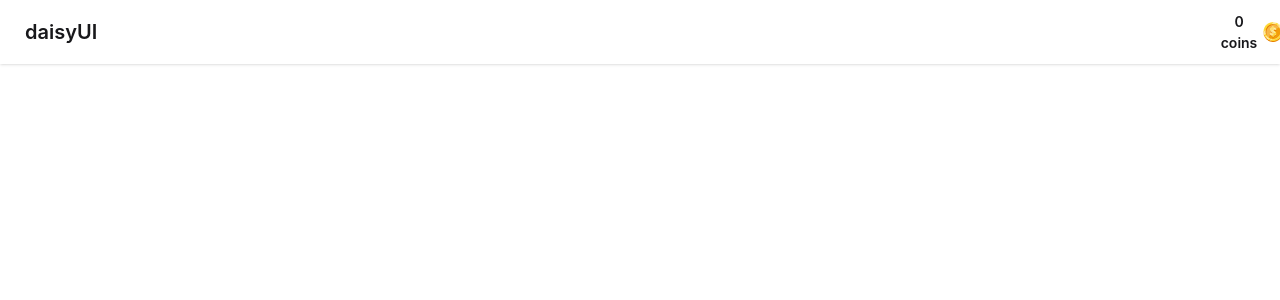
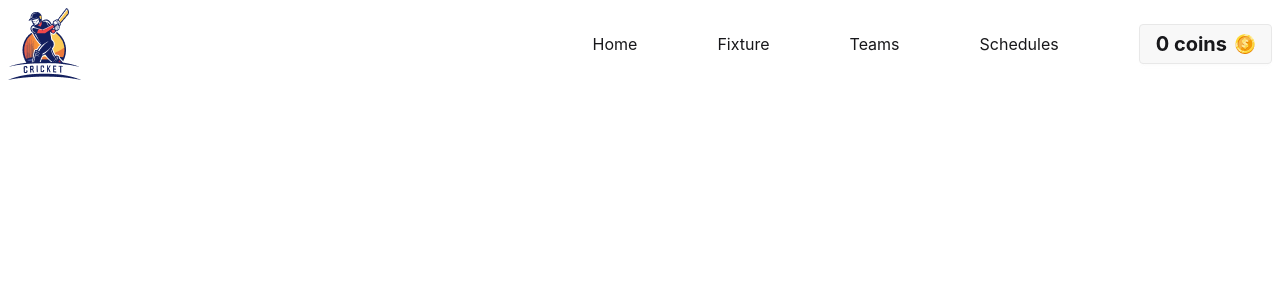
Before and after one commit to mahmudul194/BPL-Dream-11, a React (Vite) app: page / in a window 1280 px wide. Shown: the top 300 px of the page. Built offline with nearby package versions, Linux system fonts and the light colour scheme.

Commit message:
constructed the navbar

```diff
--- a/src/components/Navbar/Navbar.jsx
+++ b/src/components/Navbar/Navbar.jsx
@@ -1,15 +1,22 @@
 import React from "react";
 import dollarImg from "../../assets/dollar 1.png"
+import navLogo from "../../assets/logo.png"
 
 const Navbar = () => {
   return (
-    <div>
-      <div className="navbar bg-base-100 shadow-sm">
+    <div className="container mx-auto" >
+      <div className="navbar bg-base-100">
         <div className="flex-1">
-          <a className="btn btn-ghost text-xl">daisyUI</a>
+          <a className=" text-xl">
+            <img src={navLogo} alt="" />
+          </a>
         </div>
-        <div className="flex-none">
-          <button className="btn btn-square btn-ghost">
+        <div className="flex items-center gap-20">
+            <a href="#">Home</a>
+            <a href="#">Fixture</a>
+            <a href="#">Teams</a>
+            <a href="#">Schedules</a>
+          <button className="btn flex justify-between items-center gap-2 font-bold text-xl">
             0 coins
             <img src={dollarImg} alt="" />
           </button>
```
